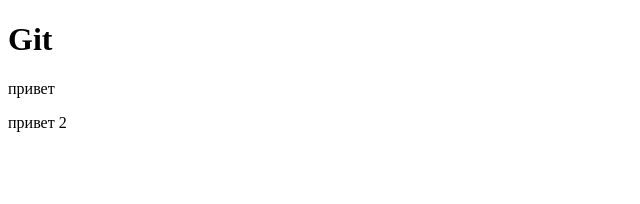
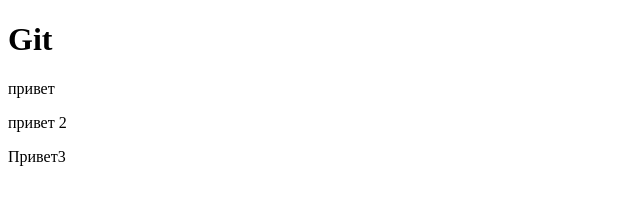
Before and after one commit to ProvokatorDark/git_test, a plain HTML site: page index.html in a window 1280 px wide. Shown: the full height of the page, 0-640 px from the left. Drawn offline with Linux system fonts and the light colour scheme.

Commit message:
Приветы приветы

```diff
--- a/index.html
+++ b/index.html
@@ -9,6 +9,7 @@
 <div class="main">
     <p>привет</p>
     <p>привет 2</p>
+    <p>Привет3</p>
 </div>
 </body>
 </html>
```
